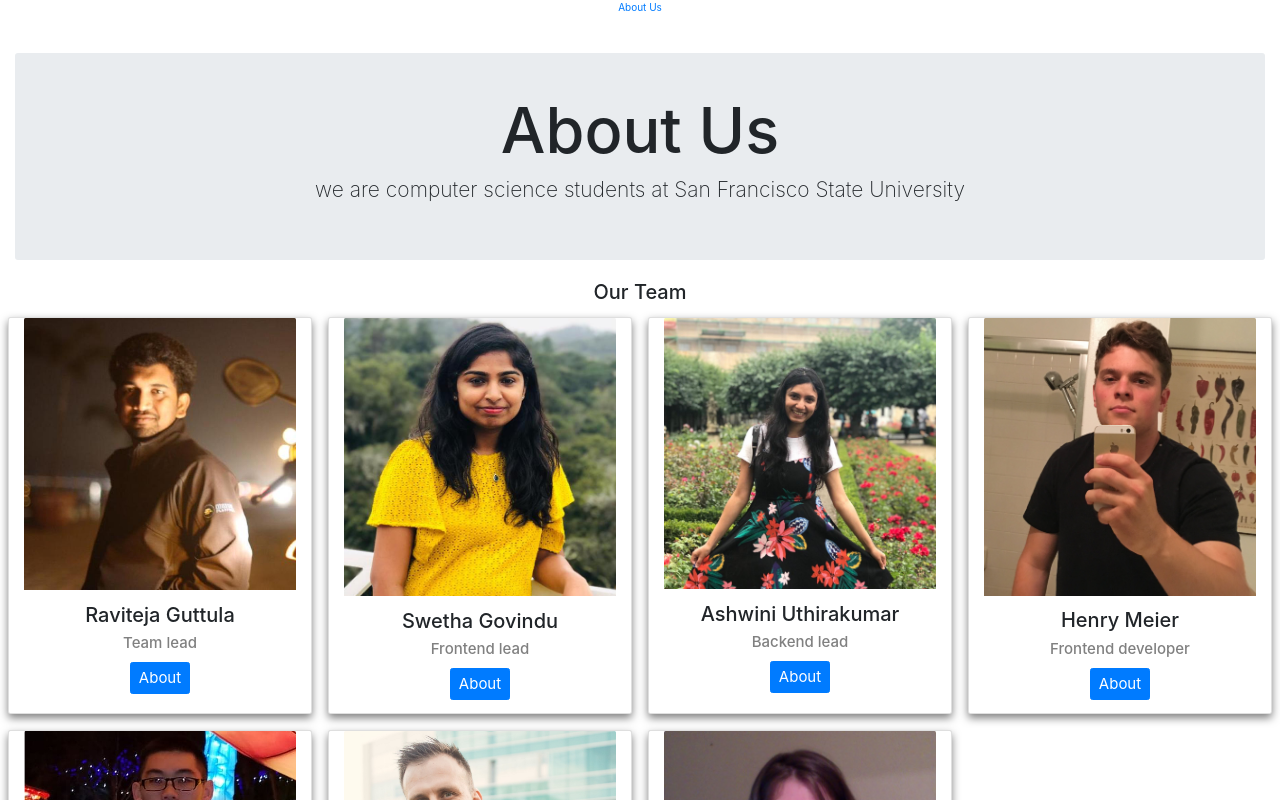
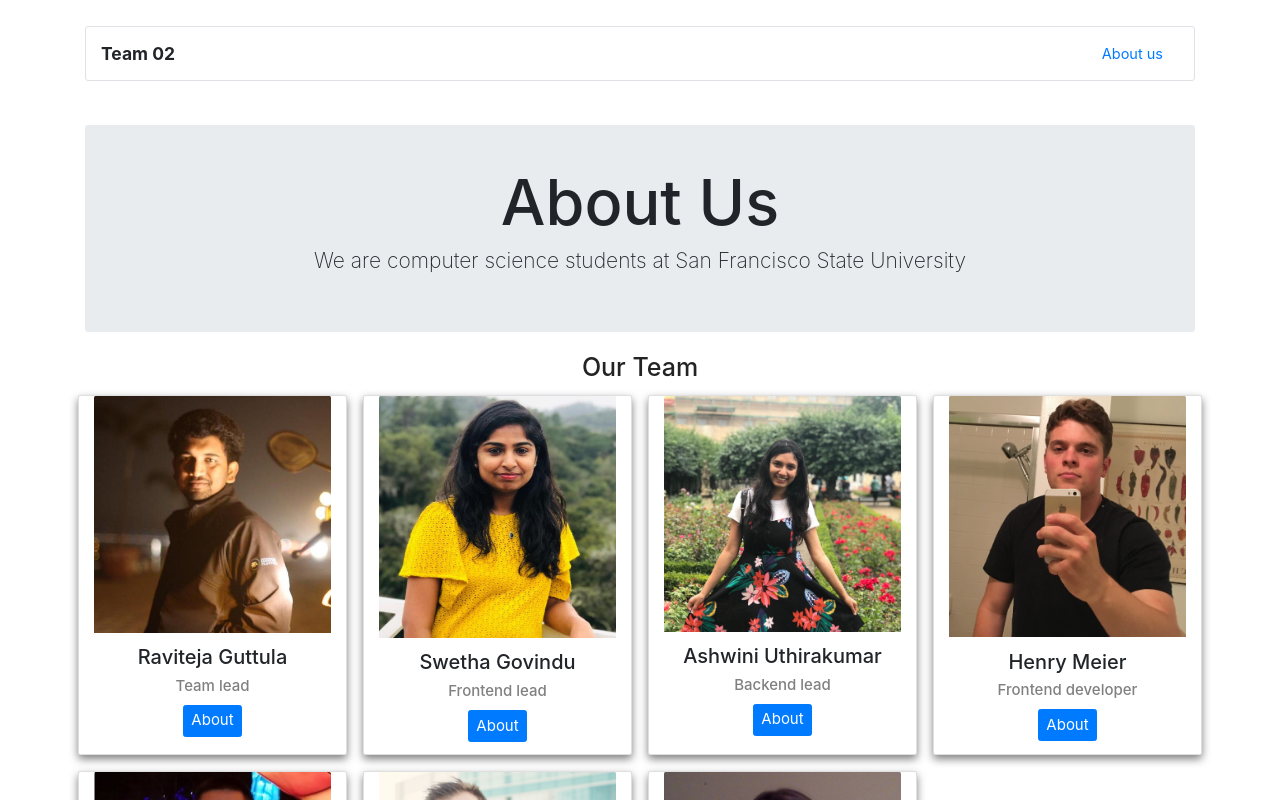
Before and after one commit to thisisgvrt/house-a-gator, a React (Create React App) app in the folder application/frontend/: page /Aboutus in a window 1280 px wide. Shown: the top 800 px of the page. Built offline with nearby package versions, Linux system fonts and the light colour scheme.

Commit message:
Added container and navbar

```diff
--- a/application/frontend/src/App.js
+++ b/application/frontend/src/App.js
@@ -6,17 +6,24 @@ import swetha from "./pages/profile/swetha";
 
 function App() {
   return (
-    <div className="App">
-           <Router>
-           <Link to="/Aboutus">About Us</Link>
-           <Switch>
+    <div className="App container" style={{"padding-top":"2%"}}>
+      <Router>
+        <div class="d-flex flex-column flex-md-row align-items-center p-3 px-md-4 mb-3 bg-gray border rounded-lg">
+          <h3 class="my-0 mr-md-auto font-weight-bolder">Team 02</h3>
+          <nav class="my-2 my-md-0 mr-md-3">
+            <Link to="/Aboutus">
+              <button class="p-2 btn btn-link" href="#" style={{"font-size":"1.45rem"}}>About us</button>
+            </Link>
+          </nav>
+        </div>
+        <Switch>
 
-             /// if new js page added .. you need to add in route in this file(App.js) like below
+          /// if new js page added .. you need to add in route in this file(App.js) like below
           <Route path="/Aboutus" component={Aboutus} />
           <Route path="/swetha" component={swetha} />
 
-          </Switch>
-          </Router>
+        </Switch>
+      </Router>
     </div>
   );
 }
--- a/application/frontend/src/pages/Aboutus.js
+++ b/application/frontend/src/pages/Aboutus.js
@@ -7,14 +7,14 @@ const Aboutus = () => {
 
 
     return (
-        <div class="container-fluid" style={{ "padding-top": "3%" }}>
+        <div style={{ "padding-top": "3%" }}>
 
             <div class="jumbotron rounded-lg">
                 <h1>About Us </h1>
-                <p>we are computer science students at San Francisco State University</p>
+                <p>We are computer science students at San Francisco State University</p>
             </div>
 
-            <h2 >Our Team</h2>
+            <h1 >Our Team</h1>
 
             <div className="row">
 
@@ -24,7 +24,7 @@ const Aboutus = () => {
                         <h2 class="card-title">Raviteja Guttula</h2>
                         <h4 class="card-text">Team lead</h4>
                         <Link to="/Ravi">
-                            <button class="btn btn-primary mt-2" style={{"font-size":"1.5rem"}}>About</button>
+                            <button class="btn btn-primary mt-2" style={{ "font-size": "1.5rem" }}>About</button>
                         </Link>
                     </div>
                 </div>
@@ -34,8 +34,8 @@ const Aboutus = () => {
                     <div class="card-body">
                         <h2 class="card-title">Swetha Govindu</h2>
                         <h4 class="card-text">Frontend lead</h4>
-                        <Link to="/Ravi">
-                            <button class="btn btn-primary mt-2" style={{"font-size":"1.5rem"}}>About</button>
+                        <Link to="/Swetha">
+                            <button class="btn btn-primary mt-2" style={{ "font-size": "1.5rem" }}>About</button>
                         </Link>
                     </div>
                 </div>
@@ -45,8 +45,8 @@ const Aboutus = () => {
                     <div class="card-body">
                         <h2 class="card-title">Ashwini Uthirakumar</h2>
                         <h4 class="card-text">Backend lead</h4>
-                        <Link to="/Ravi">
-                            <button class="btn btn-primary mt-2" style={{"font-size":"1.5rem"}}>About</button>
+                        <Link to="/Ashwini">
+                            <button class="btn btn-primary mt-2" style={{ "font-size": "1.5rem" }}>About</button>
                         </Link>
                     </div>
                 </div>
@@ -56,8 +56,8 @@ const Aboutus = () => {
                     <div class="card-body">
                         <h2 class="card-title">Henry Meier</h2>
                         <h4 class="card-text">Frontend developer</h4>
-                        <Link to="/Ravi">
-                            <button class="btn btn-primary mt-2" style={{"font-size":"1.5rem"}}>About</button>
+                        <Link to="/Henry">
+                            <button class="btn btn-primary mt-2" style={{ "font-size": "1.5rem" }}>About</button>
                         </Link>
                     </div>
                 </div>
@@ -70,7 +70,7 @@ const Aboutus = () => {
                         <h2 class="card-title">Kevin Zhou</h2>
                         <h4 class="card-text">Frontend developer</h4>
                         <Link to="/Kevin">
-                            <button class="btn btn-primary mt-2" style={{"font-size":"1.5rem"}}>About</button>
+                            <button class="btn btn-primary mt-2" style={{ "font-size": "1.5rem" }}>About</button>
                         </Link>
                     </div>
                 </div>
@@ -81,7 +81,7 @@ const Aboutus = () => {
                         <h2 class="card-title">Troy Turner</h2>
                         <h4 class="card-text">Frontend developer</h4>
                         <Link to="/Troy">
-                            <button class="btn btn-primary mt-2" style={{"font-size":"1.5rem"}}>About</button>
+                            <button class="btn btn-primary mt-2" style={{ "font-size": "1.5rem" }}>About</button>
                         </Link>
                     </div>
                 </div>
@@ -92,7 +92,7 @@ const Aboutus = () => {
                         <h2 class="card-title">Fiona Senchyna</h2>
                         <h4 class="card-text">Backend developer</h4>
                         <Link to="/Fiona">
-                            <button class="btn btn-primary mt-2" style={{"font-size":"1.5rem"}}>About</button>
+                            <button class="btn btn-primary mt-2" style={{ "font-size": "1.5rem" }}>About</button>
                         </Link>
                     </div>
                 </div>
```
